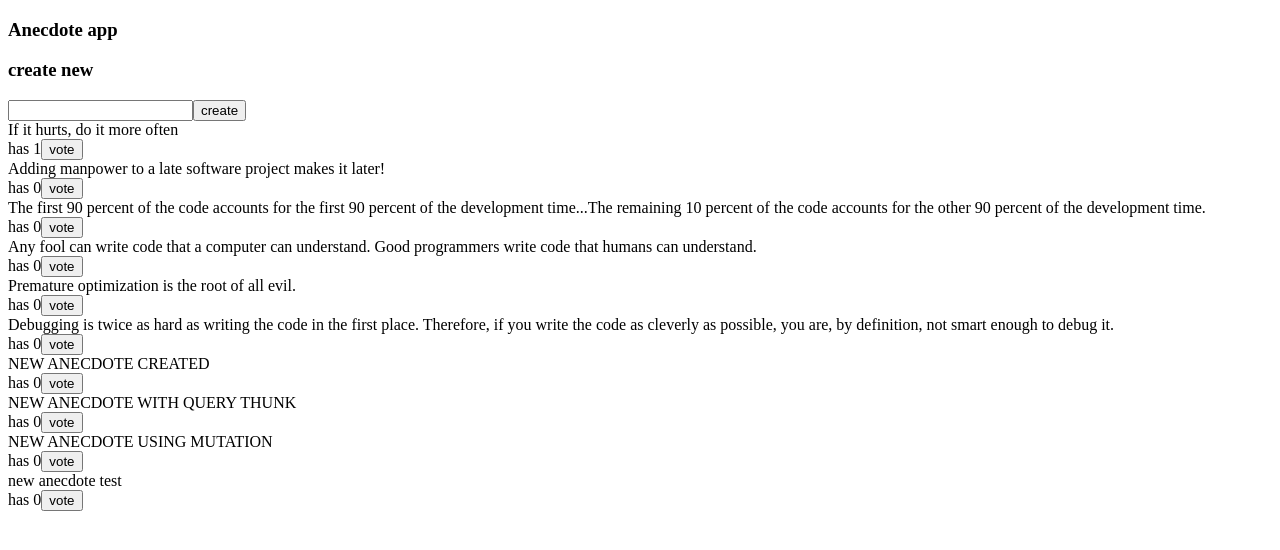
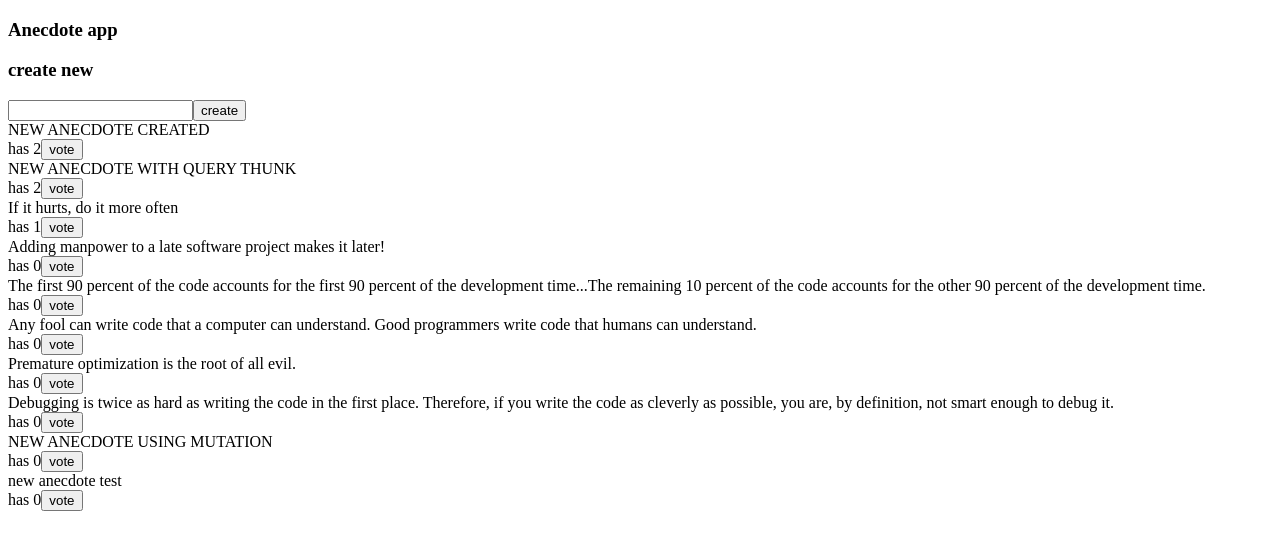
Before and after one commit to Gersoncs107/query-anecdotes, a React (Vite) app: page / in a window 1280 px wide. Both pictures are taken after typing "Sample" into the empty fields and a click on the button "create". Shown: the top 550 px of the page. Built offline with nearby package versions, Linux system fonts and the light colour scheme; no server answers; data requests are answered from the project's data file.

Commit message:
query-anecdotes-update

```diff
--- a/db.json
+++ b/db.json
@@ -32,12 +32,12 @@
     },
     {
       "content": "NEW ANECDOTE CREATED",
-      "votes": 0,
+      "votes": 2,
       "id": "IgkdMHl"
     },
     {
       "content": "NEW ANECDOTE WITH QUERY THUNK",
-      "votes": 0,
+      "votes": 2,
       "id": "6VrNO1x"
     },
     {
--- a/src/App.jsx
+++ b/src/App.jsx
@@ -41,7 +41,9 @@ const App = () => {
       <Notification />
       <AnecdoteForm />
 
-      {anecdotes.map((anecdote) => (
+      {anecdotes.slice()
+      .sort((a, b) => b.votes - a.votes)
+      .map((anecdote) => (
         <div key={anecdote.id}>
           <div>{anecdote.content}</div>
           <div>
```
